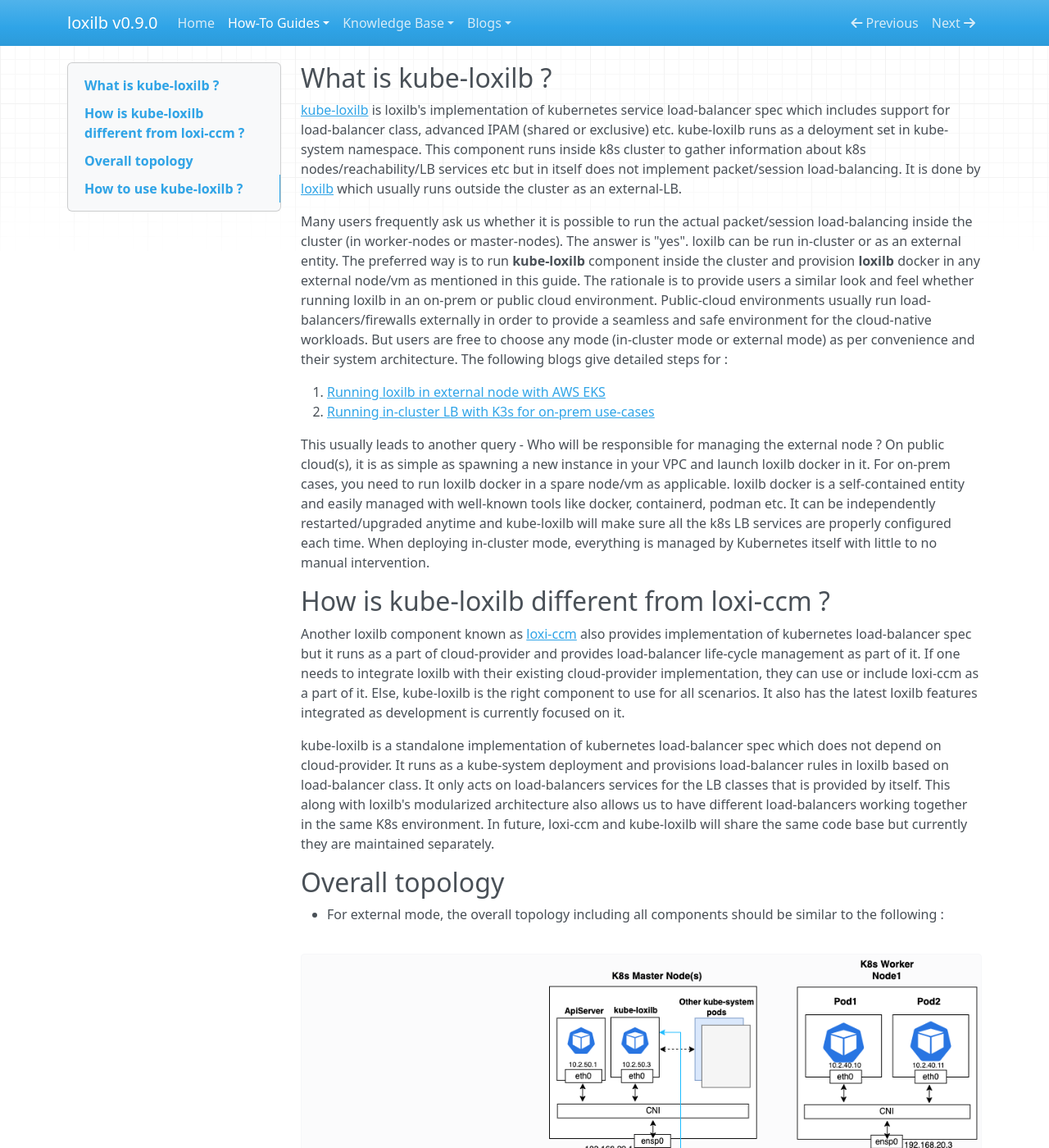
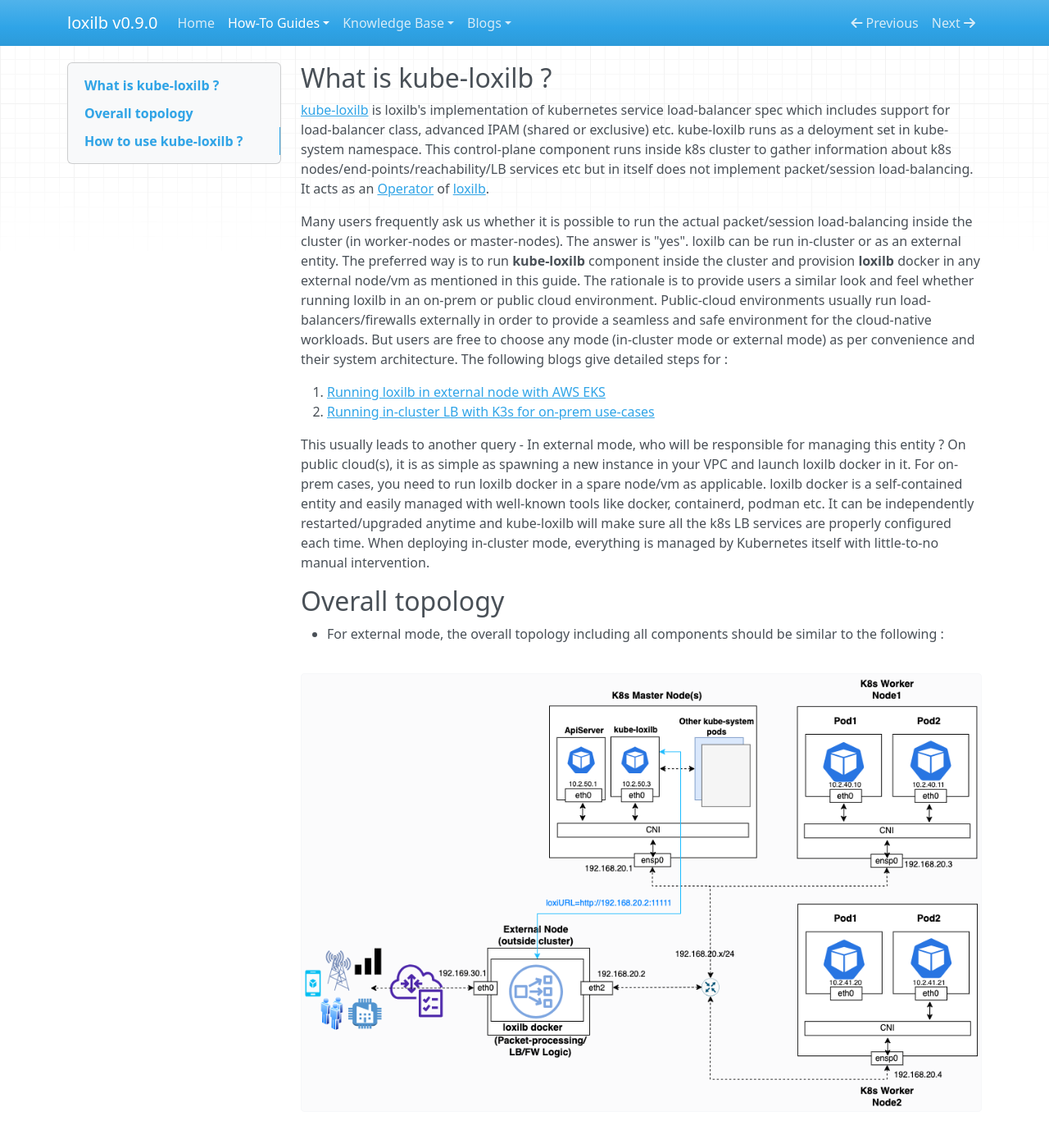
Before and after one commit to loxilb-io/loxilbdocs, an MkDocs documentation site: the page built from docs/kube-loxilb.md, in a window 1280 px wide and 1400 px high. Shown: the whole window at 82% size. Built offline with MkDocs 1.6.1, drawn with Linux system fonts in a browser that asks for light colours; nearby versions of some CDN libraries.

Commit message:
Update kube-loxilb.md

```diff
--- a/docs/kube-loxilb.md
+++ b/docs/kube-loxilb.md
@@ -1,19 +1,13 @@
 ## What is kube-loxilb ?
 
-[kube-loxilb](https://github.com/loxilb-io/kube-loxilb) is loxilb's implementation of kubernetes service load-balancer spec which includes support for load-balancer class, advanced IPAM (shared or exclusive) etc. kube-loxilb runs as a deloyment set in kube-system namespace. This component runs inside k8s cluster to gather information about k8s nodes/reachability/LB services etc but in itself does not implement packet/session load-balancing. It is done by [loxilb](https://github.com/loxilb-io/loxilb) which usually runs outside the cluster as an external-LB.
+[kube-loxilb](https://github.com/loxilb-io/kube-loxilb) is loxilb's implementation of kubernetes service load-balancer spec which includes support for load-balancer class, advanced IPAM (shared or exclusive) etc. kube-loxilb runs as a deloyment set in kube-system namespace. This control-plane component runs inside k8s cluster to gather information about k8s nodes/end-points/reachability/LB services etc but in itself does not implement packet/session load-balancing. It acts as an [Operator](https://www.cncf.io/blog/2022/06/15/kubernetes-operators-what-are-they-some-examples/) of [loxilb](https://github.com/loxilb-io/loxilb).
 
 Many users frequently ask us whether it is possible to run the actual packet/session load-balancing inside the cluster (in worker-nodes or master-nodes). The answer is "yes". loxilb can be run in-cluster or as an external entity. The preferred way is to run <b>kube-loxilb</b> component inside the cluster and provision <b>loxilb</b> docker in any external node/vm as mentioned in this guide. The rationale is to provide users a similar look and feel whether running loxilb in an on-prem or public cloud environment. Public-cloud environments usually run load-balancers/firewalls externally in order to provide a seamless and safe environment for the cloud-native workloads. But users are free to choose any mode (in-cluster mode or external mode) as per convenience and their system architecture. The following blogs give detailed steps for :
 
 1. [Running loxilb in external node with AWS EKS](https://www.loxilb.io/post/loxilb-load-balancer-setup-on-eks)
 2. [Running in-cluster LB with K3s for on-prem use-cases](https://www.loxilb.io/post/k8s-nuances-of-in-cluster-external-service-lb-with-loxilb)
 
-This usually leads to another query - Who will be responsible for managing the external node ? On public cloud(s), it is as simple as spawning a new instance in your VPC and launch loxilb docker in it. For on-prem cases, you need to run loxilb docker in a spare node/vm as applicable. loxilb docker is a self-contained entity and easily managed with well-known tools like docker, containerd, podman etc. It can be independently restarted/upgraded anytime and kube-loxilb will make sure all the k8s LB services are properly configured each time. When deploying in-cluster mode, everything is managed by Kubernetes itself with little to no manual intervention.
-
-## How is kube-loxilb different from loxi-ccm ?
-
-Another loxilb component known as [loxi-ccm](https://github.com/loxilb-io/loxi-ccm) also provides implementation of kubernetes load-balancer spec but it runs as a part of cloud-provider and provides load-balancer life-cycle management as part of it. If one needs to integrate loxilb with their existing cloud-provider implementation, they can use or include loxi-ccm as a part of it. Else, kube-loxilb is the right component to use for all scenarios. It also has the latest loxilb features integrated as development is currently focused on it.
-
-kube-loxilb is a standalone implementation of kubernetes load-balancer spec which does not depend on cloud-provider. It runs as a kube-system deployment and provisions load-balancer rules in loxilb based on load-balancer class. It only acts on load-balancers services for the LB classes that is provided by itself. This along with loxilb's modularized architecture also allows us to have different load-balancers working together in the same K8s environment. In future, loxi-ccm and kube-loxilb will share the same code base but currently they are maintained separately.
+This usually leads to another query - In external mode, who will be responsible for managing this entity ? On public cloud(s), it is as simple as spawning a new instance in your VPC and launch loxilb docker in it. For on-prem cases, you need to run loxilb docker in a spare node/vm as applicable. loxilb docker is a self-contained entity and easily managed with well-known tools like docker, containerd, podman etc. It can be independently restarted/upgraded anytime and kube-loxilb will make sure all the k8s LB services are properly configured each time. When deploying in-cluster mode, everything is managed by Kubernetes itself with little-to-no manual intervention.
 
 ## Overall topology
 
```
